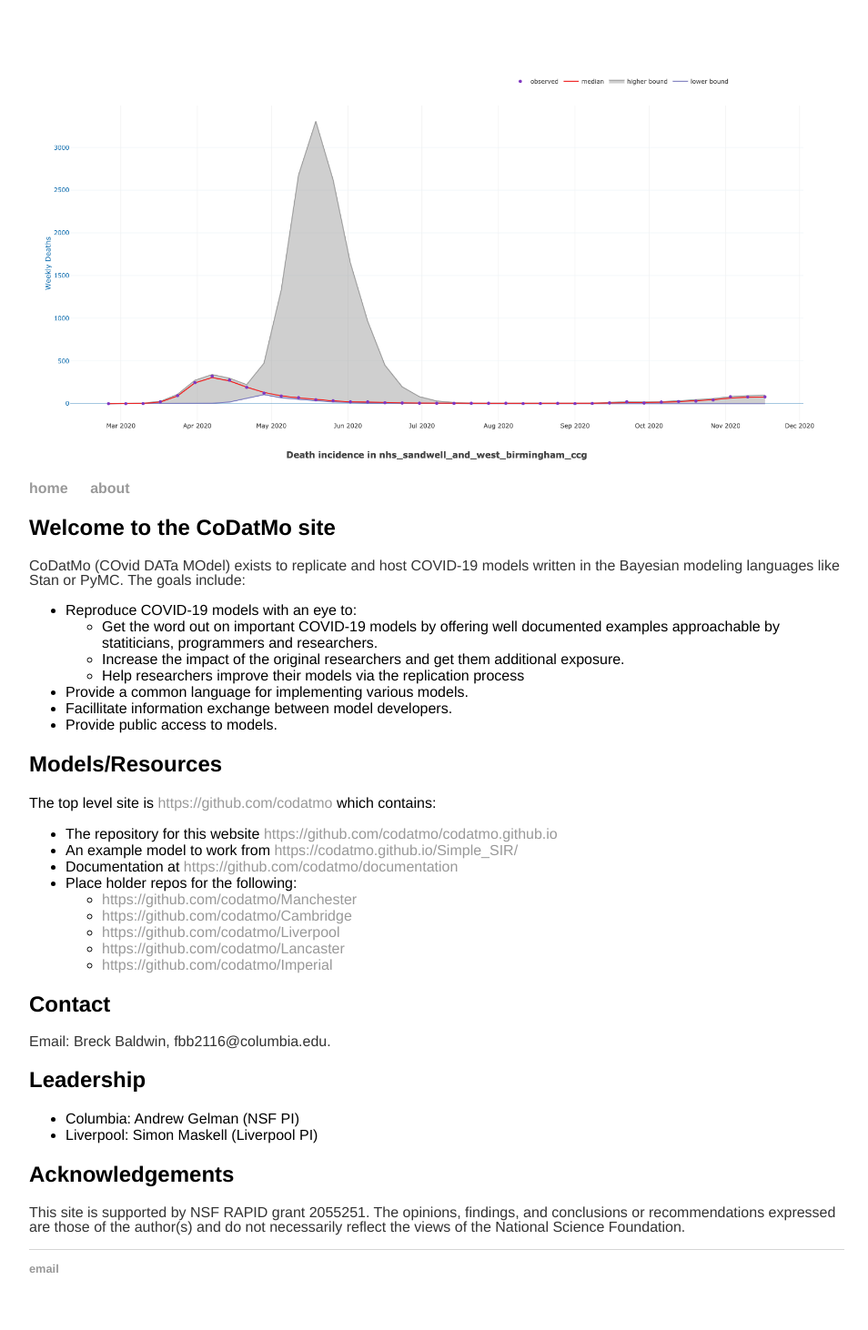
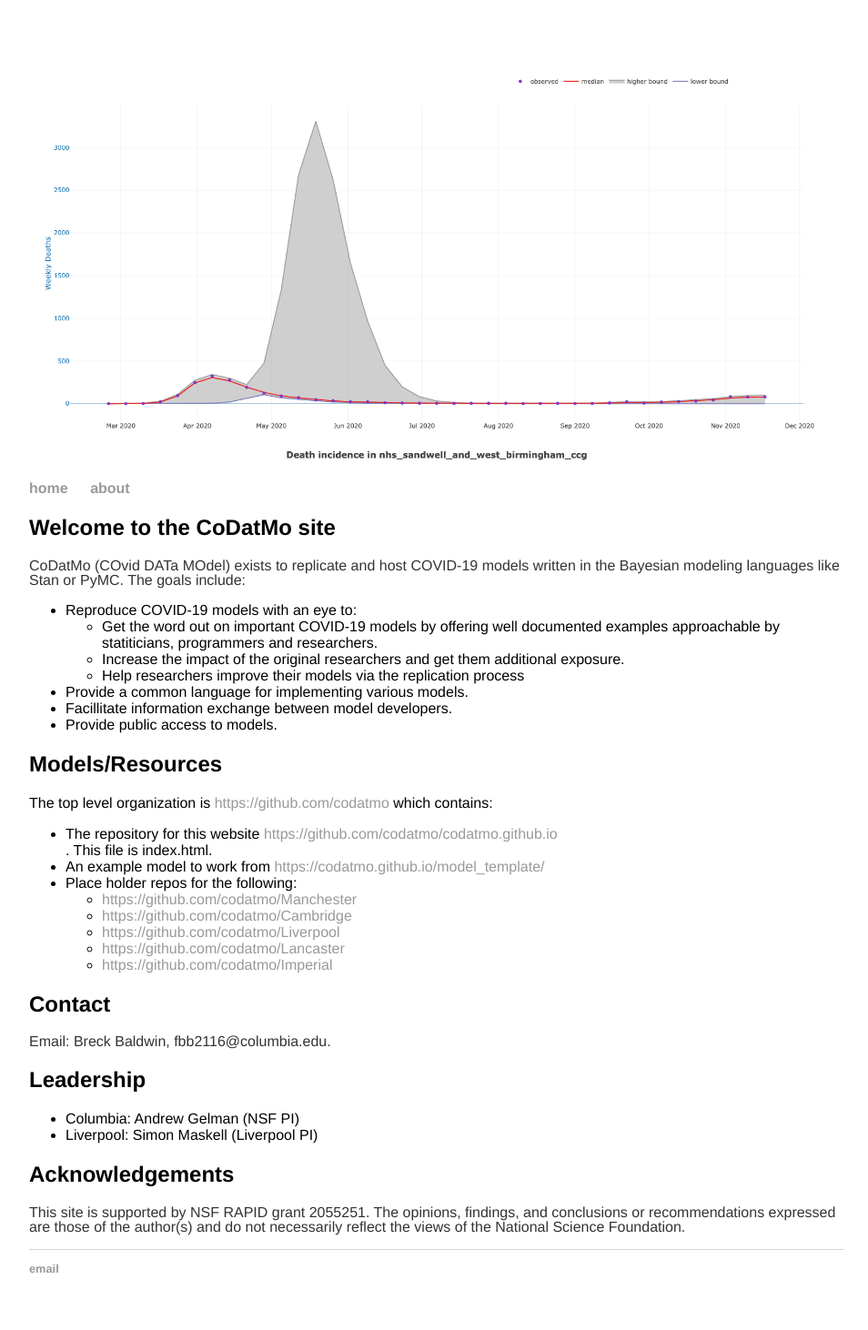
Before and after one commit to codatmo/codatmo.github.io, a Jekyll site: the page built from index.html, in a window 1280 px wide. Shown: the whole page at 91% size, without its empty margins (160-1114 px from the left). Built offline with Jekyll 4.4.1, drawn with Linux system fonts in a browser that asks for light colours.

Commit message:
moved around some info

```diff
--- a/index.html
+++ b/index.html
@@ -23,11 +23,11 @@ header_image:
 </ul>
 	</p>
 <h2>Models/Resources</h2>
-The top level site is <a href="https://github.com/codatmo">https://github.com/codatmo</a> which contains:
+The top level organization is <a href="https://github.com/codatmo">https://github.com/codatmo</a> which contains:
 <ul>
-  <li>The repository for this website <a href="https://github.com/codatmo/codatmo.github.io">https://github.com/codatmo/codatmo.github.io</a></li>
-  <li>An example model to work from <a href="https://codatmo.github.io/Simple_SIR/">https://codatmo.github.io/Simple_SIR/</a></li>
-  <li>Documentation at <a href="https://github.com/codatmo/documentation">https://github.com/codatmo/documentation</a></li>
+  <li>The repository for this website <a href="https://github.com/codatmo/codatmo.github.io">https://github.com/codatmo/codatmo.github.io</a></li>. This file is index.html.
+  <li>An example model to work from <a href=" https://codatmo.github.io/model_template/"> https://codatmo.github.io/model_template/</a></li>
+<!--  <li>Documentation at <a href="https://github.com/codatmo/documentation">https://github.com/codatmo/documentation</a></li> -->
   <li>Place holder repos for the following:</li>
   <ul>
     <li><a href="https://github.com/codatmo/Manchester">https://github.com/codatmo/Manchester</a></li>
```
Also changed, not shown: README.md.
